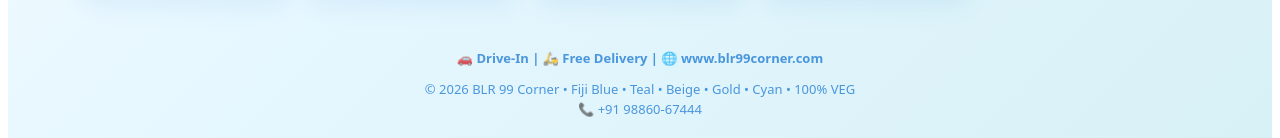
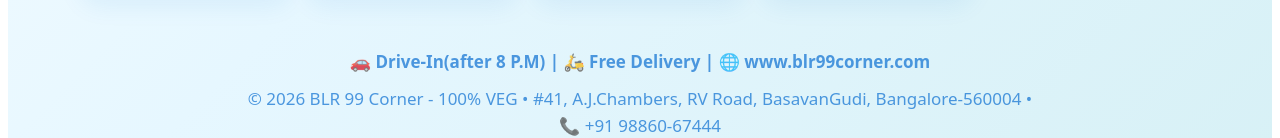
Before and after one commit to zentorq/blr99corner, a Next.js app: page / in a window 1280 px wide. Shown: the part 2604-2742 px from the top of the page. Built offline with nearby package versions, Linux system fonts and the light colour scheme.

Commit message:
Revise footer and description text
Updated footer and description text for clarity and branding.

```diff
--- a/app/page.tsx
+++ b/app/page.tsx
@@ -51,7 +51,7 @@
           <div>
             <h1 style={{ fontSize: 22, fontWeight: 900, margin: 0, lineHeight: 1, color: '#F5E8C9' }}>BLR 99 CORNER</h1>
             <span style={{ fontSize: 12, fontWeight: 700, color: '#2EC4B6', letterSpacing: '1px' }}>100% VEG • Icecream Boutique</span>
-            <div style={{ fontSize: 11, color: 'rgba(245,232,201,0.9)', marginTop: 2 }}>Fiji Blue • Teal • Beige • Gold • Cyan</div>
+            <div style={{ fontSize: 11, color: 'rgba(245,232,201,0.9)', marginTop: 2 }}>Taste Our IceCream once • Experience the Difference.</div>
           </div>
         </div>
         <div style={{ display: 'flex', gap: 8, alignItems: 'center' }}>
@@ -103,9 +103,9 @@
             </div>
           </div>
         ))}
-        <footer style={{ textAlign: 'center', padding: '50px 0 100px', opacity: 0.7, fontSize: 13, lineHeight: 1.6, color: '#0A6ED1' }}>
-          <div style={{ marginBottom: 10, fontWeight: 700 }}>🚗 Drive-In | 🛵 Free Delivery | 🌐 www.blr99corner.com</div>
-          © 2026 BLR 99 Corner • Fiji Blue • Teal • Beige • Gold • Cyan • 100% VEG<br />📞 +91 98860-67444
+        <footer style={{ textAlign: 'center', padding: '50px 0 100px', opacity: 0.7, fontSize: 17, lineHeight: 1.6, color: '#0A6ED1' }}>
+          <div style={{ marginBottom: 10, fontWeight: 700 }}>🚗 Drive-In(after 8 P.M) | 🛵 Free Delivery | 🌐 www.blr99corner.com</div>
+          © 2026 BLR 99 Corner - 100% VEG • #41, A.J.Chambers, RV Road, BasavanGudi, Bangalore-560004 • <br />📞 +91 98860-67444
         </footer>
       </section>
 
```
